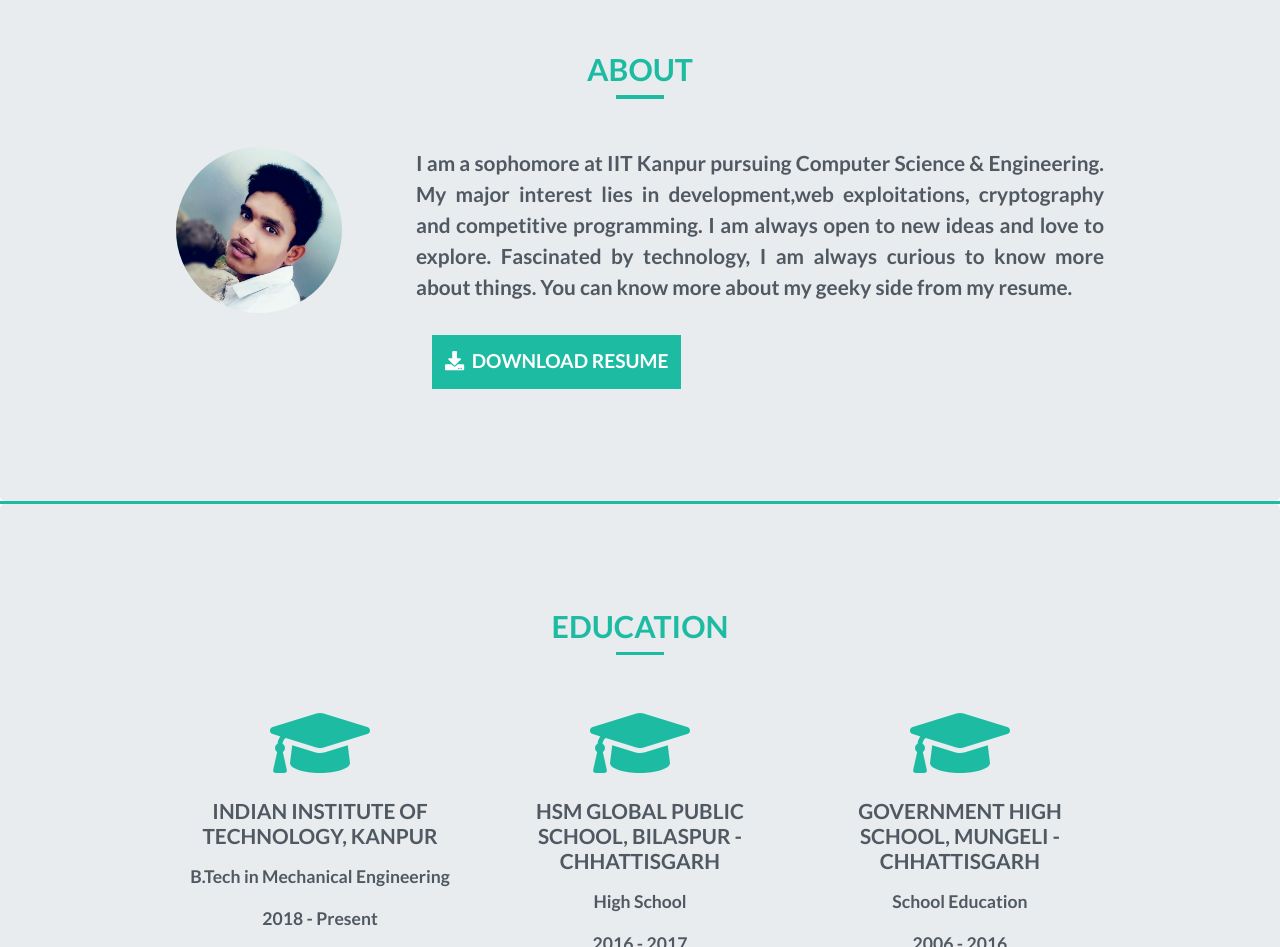
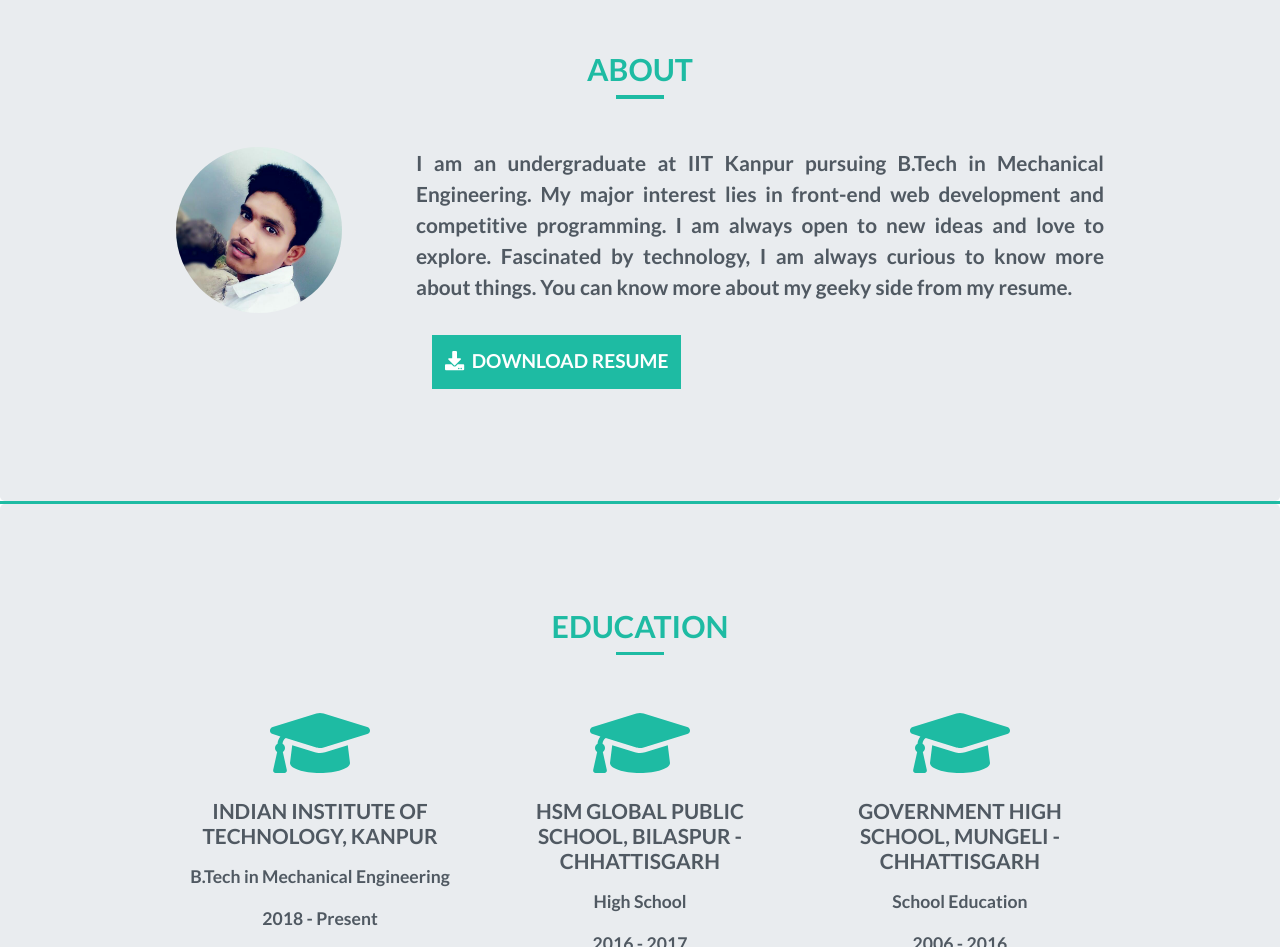
Before and after one commit to JeetPrajapati21/JeetPrajapati21.github.io, a plain HTML site: page index.html in a window 1280 px wide. Shown: the part 853-1800 px from the top of the page. Drawn offline with nearby package versions, Linux system fonts and the light colour scheme.

Commit message:
Update index.html

```diff
--- a/index.html
+++ b/index.html
@@ -72,7 +72,7 @@
     				    <img src="img/dp.jpg" class="rounded-circle">
     			    </div>
     			    <div class="col-md-9">
-    				    <p class="text-justify">I am a sophomore at IIT Kanpur pursuing Computer Science & Engineering. My major interest lies in development,web exploitations, cryptography and competitive programming. I am always open to new ideas and love to explore. Fascinated by technology, I am always curious to know more about things. You can know more about my geeky side from my resume.</p>
+    				    <p class="text-justify">I am an undergraduate at IIT Kanpur pursuing B.Tech in Mechanical Engineering. My major interest lies in front-end web development and competitive programming. I am always open to new ideas and love to explore. Fascinated by technology, I am always curious to know more about things. You can know more about my geeky side from my resume.</p>
     				    <a class="btn btn-secondary btn-md" href="document/resume_jeet.pdf" download="resume"><i class="fas fa-download"></i><span class="padLeft">Download Resume</span></a>
     	                <!-- <div class="col-12 narrow text-center">
     		                <a class="btn btn-secondary btn-md" href="document/resume_jeet.pdf" download="resume"><i class="fas fa-download"></i><span class="padLeft">Download Resume</span></a>
```
